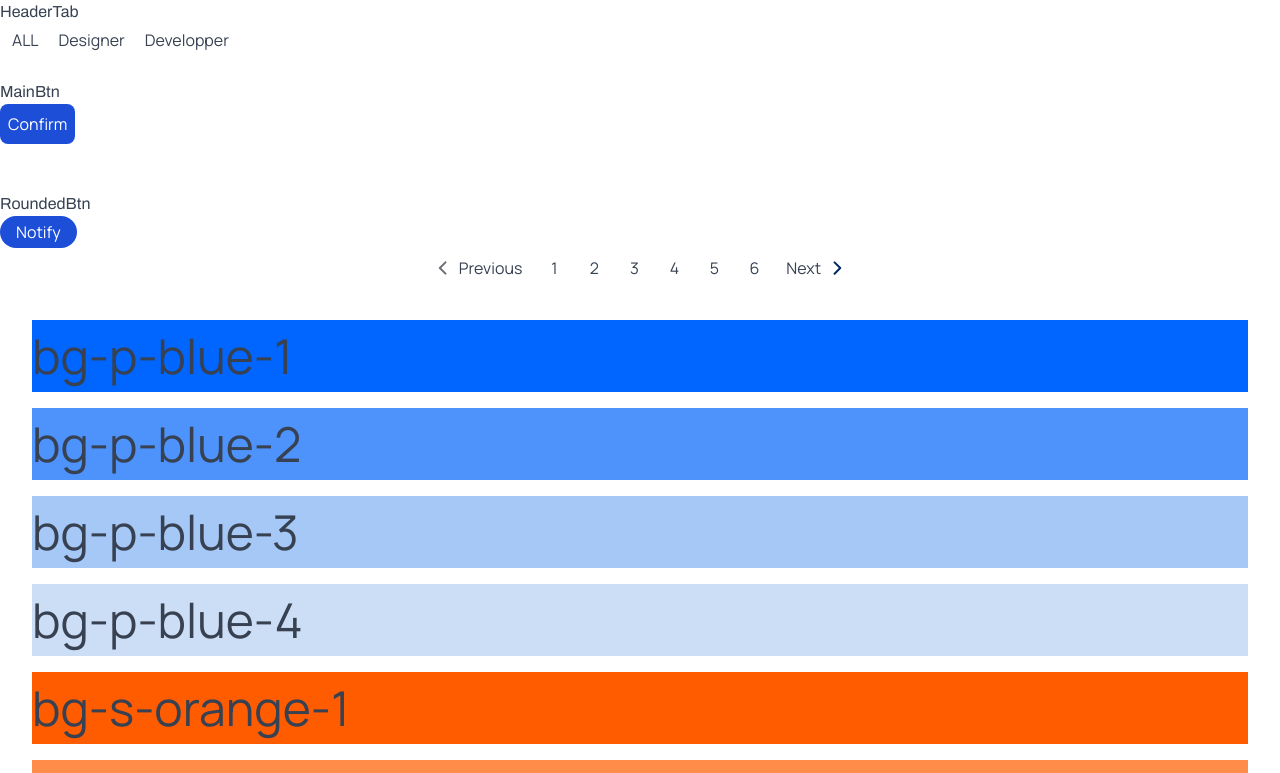
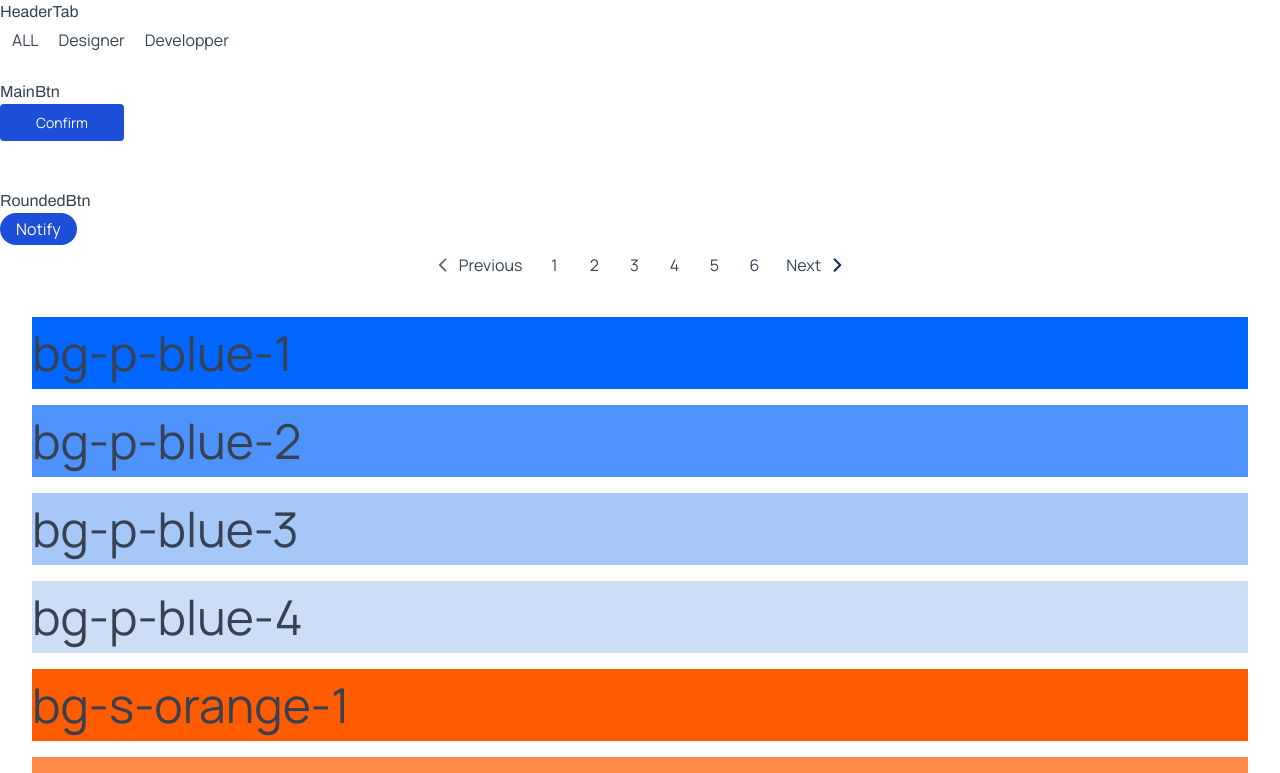
Before and after one commit to ichotika/emocare, a Next.js app: page /basecomponents in a window 1280 px wide. Shown: the top 773 px of the page. Built offline with nearby package versions, Linux system fonts and the light colour scheme.

Commit message:
Add border color to MainBtn component

```diff
--- a/src/components/base/MainBtn.jsx
+++ b/src/components/base/MainBtn.jsx
@@ -1,15 +1,21 @@
 "use client";
 import Link from "next/link";
 
-const MainBtn = ({ buttontext, bgColor, textColor, handleClick, link }) => {
+const MainBtn = ({
+    buttontext,
+    bgColor,
+    textColor,
+    handleClick,
+    link,
+    borderColor,
+}) => {
     // console.log(link)
     return (
         <button
-            className={`${bgColor} rounded-lg p-2 ${textColor}`}
+            className={`${bgColor} rounded p-2 ${textColor} text-medium px-9 py-2 text-b-sm ${borderColor}`}
             onClick={handleClick}
         >
-            {link ? <Link href={link}>{buttontext}</Link>
-                  : <>{buttontext}</>}
+            {link ? <Link href={link}>{buttontext}</Link> : <>{buttontext}</>}
         </button>
     );
 };
```
